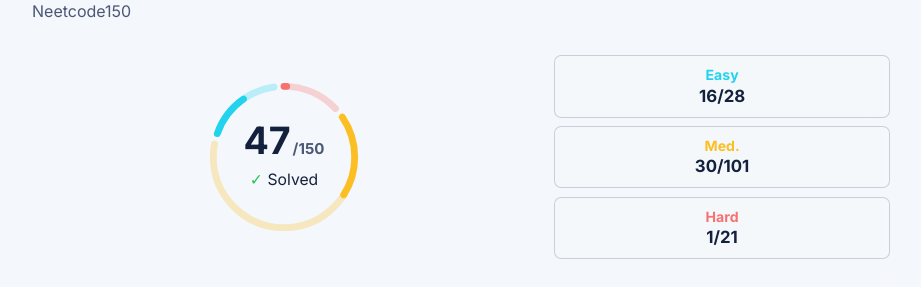
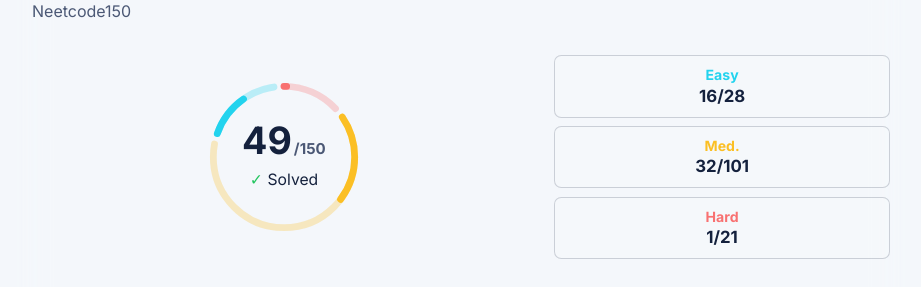
Before and after one commit to kurtluu/portfolio, a React (Vite) app in the folder react-ts-site/: page / in a window 1280 px wide. Shown: the part 4216-4503 px from the top of the page, without its empty margins (179-1100 px from the left). Built offline with nearby package versions, Linux system fonts and the light colour scheme.

Commit message:
Update NeetCode progress

```diff
--- a/react-ts-site/src/App.tsx
+++ b/react-ts-site/src/App.tsx
@@ -145,7 +145,7 @@
   },
   {
     title: "LeetCode",
-    progress: 69,
+    progress: 70,
     status: "68% complete",
     description: "Staying consistent with algorithm practice to improve problem solving, speed, and confidence in technical interviews.",
     tags: ["Python", "JavaScript"],
@@ -182,11 +182,11 @@
     description: "Neetcode150",
     tags: ["Python", "JavaScript"],
     leetcodeStats: {
-      solvedCount: 47,
+      solvedCount: 49,
       totalCount: 150,
       solved: [
         { label: "Hard", shortLabel: "Hard", count: 1, total: 21, colorClassName: "leetcode-hard" },
-        { label: "Medium", shortLabel: "Med.", count: 30, total: 101, colorClassName: "leetcode-medium" },
+        { label: "Medium", shortLabel: "Med.", count: 32, total: 101, colorClassName: "leetcode-medium" },
         { label: "Easy", shortLabel: "Easy", count: 16, total: 28, colorClassName: "leetcode-easy" },
       ],
     },
```
